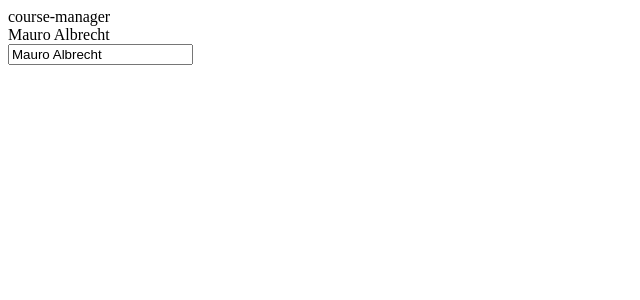
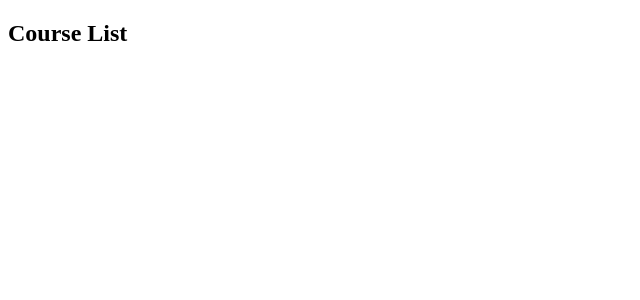
Before and after one commit to MauroAlbrecht/curso-angular-8, an Angular app: page / in a window 1280 px wide. Shown: the top 300 px of the page, without its empty margins (0-640 px from the left). Built offline with nearby package versions, Linux system fonts and the light colour scheme.

Commit message:
criando componente angular para listagem

```diff
--- a/src/app/app.component.html
+++ b/src/app/app.component.html
@@ -1,9 +1 @@
-{{ title }}
-
-<br>
-
-{{name}}
-
-<br>
-
-<input [(ngModel)]="name" name="name">
+<app-course-list></app-course-list>
--- a/src/app/app.module.ts
+++ b/src/app/app.module.ts
@@ -2,10 +2,12 @@
 import { NgModule } from '@angular/core';
 import {FormsModule} from '@angular/forms';
 import { AppComponent } from './app.component';
+import {CourseListComponent} from './courses/course-list.component';
 
 @NgModule({
   declarations: [
-    AppComponent
+    AppComponent,
+    CourseListComponent
   ],
   imports: [
     BrowserModule,
--- /dev/null
+++ b/src/app/courses/course-list.component.html
@@ -0,0 +1 @@
+<h2>Course List</h2>
```
Also changed, not shown: src/app/courses/course-list.component.ts (added, +9 -0 lines).
